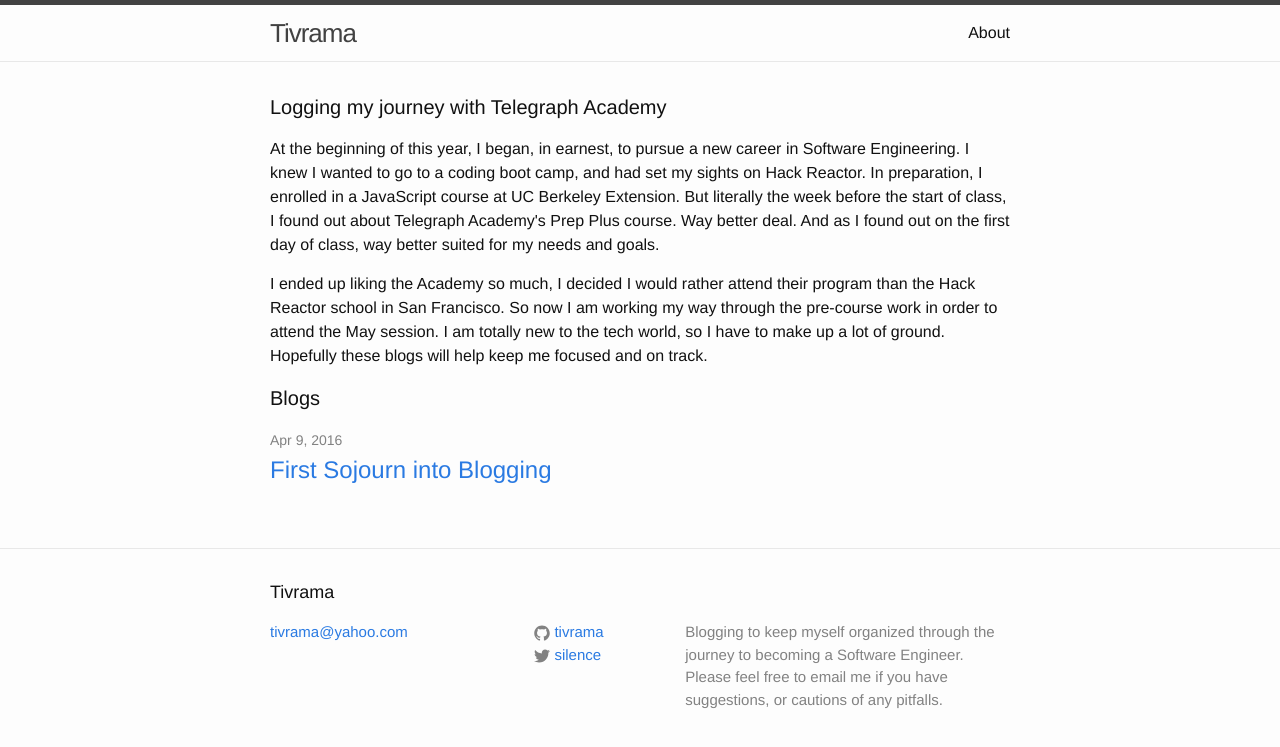
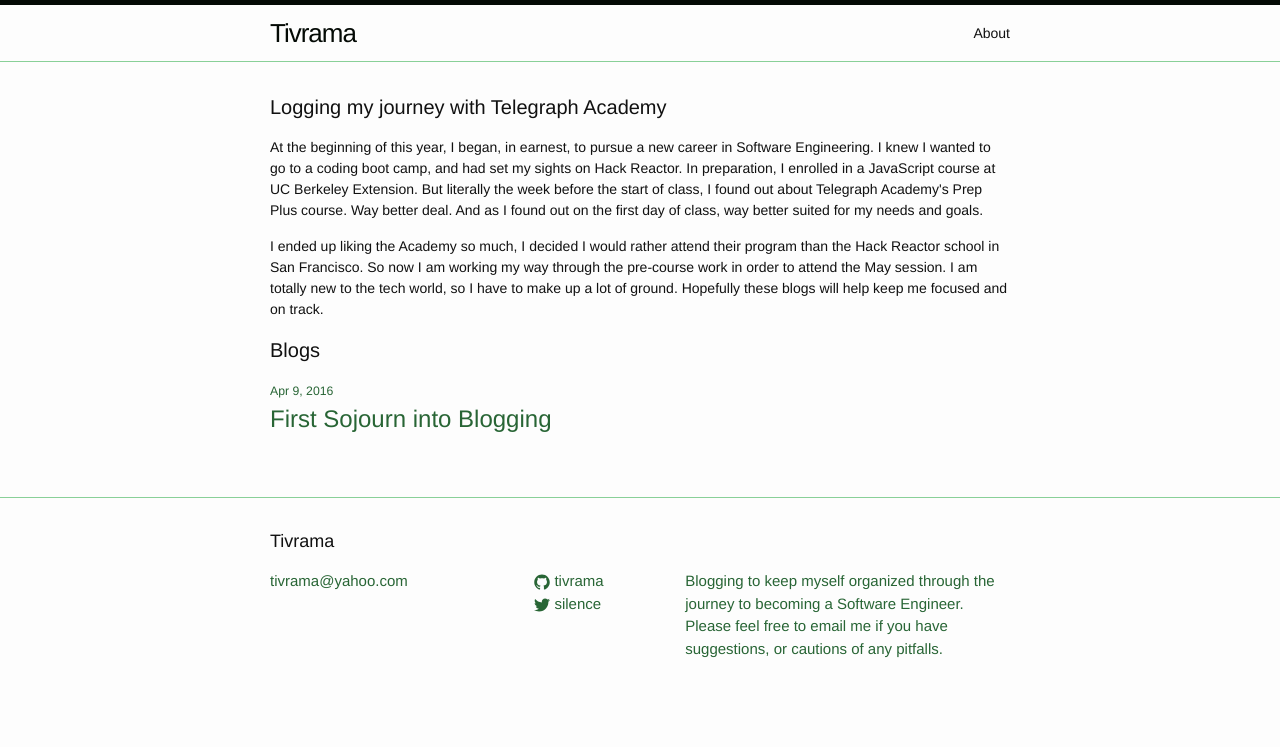
Before and after one commit to tivrama/tivrama.github.io, a Jekyll site: the page built from index.html, in a window 1280 px wide. Shown: the top 747 px of the page. Built offline with Jekyll 4.4.1, drawn with Linux system fonts in a browser that asks for light colours.

Commit message:
More CSS

```diff
--- a/css/main.scss
+++ b/css/main.scss
@@ -7,7 +7,7 @@
 
 // Our variables
 $base-font-family: "Helvetica Neue", Helvetica, Arial, sans-serif;
-$base-font-size:   16px;
+$base-font-size:   14px;
 $base-font-weight: 400;
 $small-font-size:  $base-font-size * 0.875;
 $base-line-height: 1.5;
@@ -16,9 +16,9 @@
 
 $text-color:       #111;
 $background-color: #fdfdfd;
-$brand-color:      #2a7ae2;
+$brand-color:      #286535;
 
-$grey-color:       #828282;
+$grey-color:       #286535;
 $grey-color-light: lighten($grey-color, 40%);
 $grey-color-dark:  darken($grey-color, 25%);
 
```
